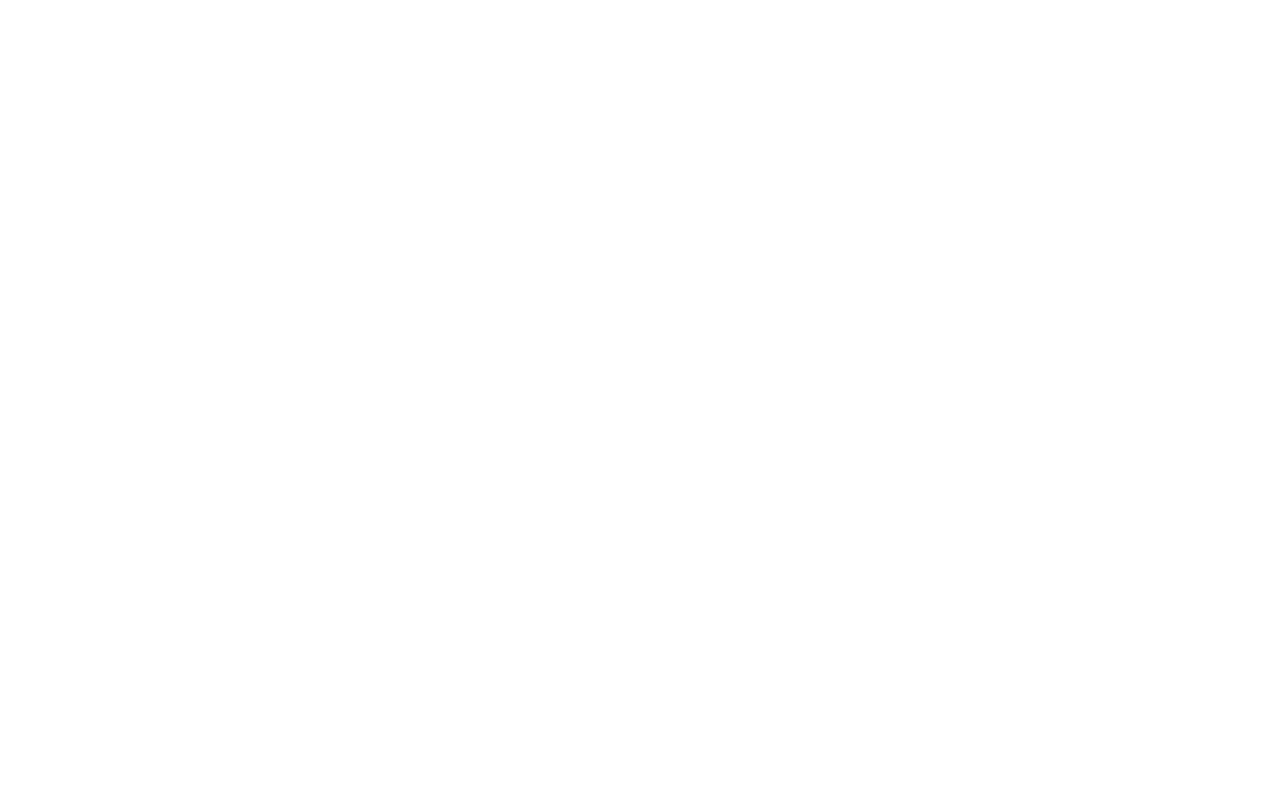
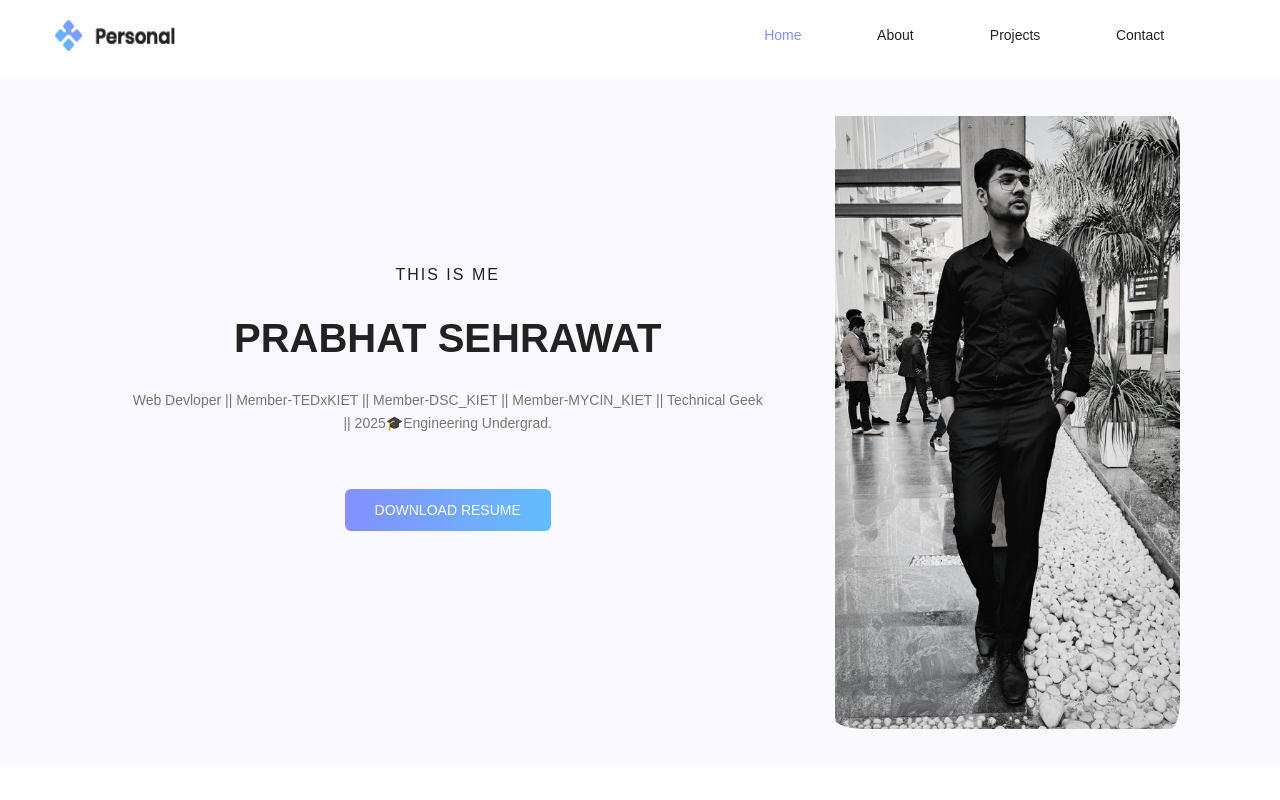
Before and after one commit to prabhat-021/PORTFOLIO, a React (Create React App) app: page / in a window 1280 px wide. Before the commit this address had no page. Shown: the top 800 px of the page. Built offline with nearby package versions, Linux system fonts and the light colour scheme; what google-maps-react would draw is missing.

Commit message:
small changes

```diff
--- a/src/App.js
+++ b/src/App.js
@@ -11,7 +11,7 @@ export default function App() {
     <BrowserRouter>
       <Routes>
         {/* <Route path="/" element={<App />} /> */}
-        <Route path="/home" element={<Home />} />
+        <Route path="/" element={<Home />} />
         <Route path="/about" element={<About />} />
         <Route path="/project" element={<Project />} />
         <Route path="/contact" element={<Contact />} />
--- a/src/Navbar.js
+++ b/src/Navbar.js
@@ -13,7 +13,7 @@ export default function Navbar() {
         <ul className={icons ? "nav-item-mobile" : "nav-item "}
         onClick={()=> setIcon(false)}>
           <li className="item">
-            <NavLink className="item"  to="/home">Home </NavLink>
+            <NavLink className="item"  to="/">Home </NavLink>
           </li>
           <li className="item">
             <NavLink className="item"  to="/about">About </NavLink>
```
